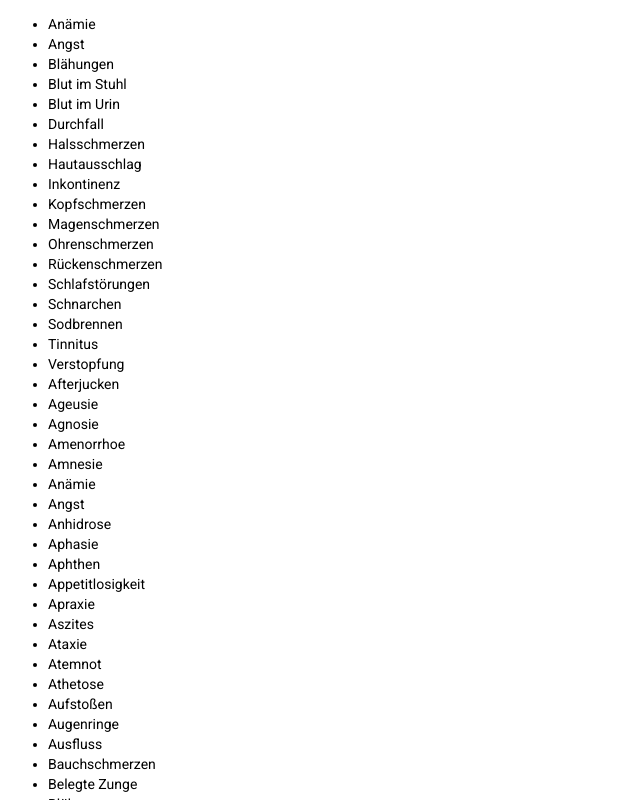
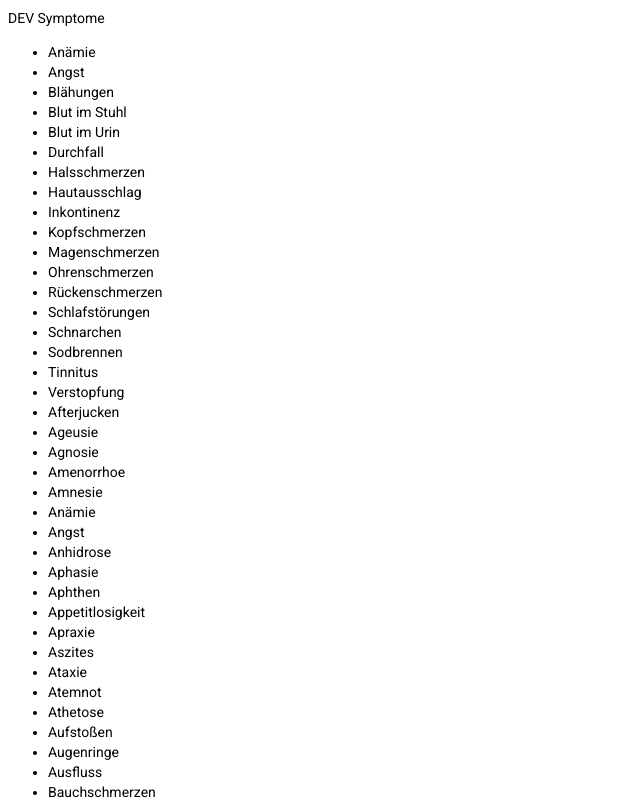
Before and after one commit to quarano/coronareportfrontend, an Angular app: page / in a window 1280 px wide. Shown: the top 800 px of the page, without its empty margins (0-640 px from the left). Built offline with nearby package versions, Linux system fonts and the light colour scheme; data requests are answered from the project's data file.

Commit message:
Added text for checking deployment

```diff
--- a/src/app/app.component.html
+++ b/src/app/app.component.html
@@ -1,3 +1,4 @@
+<p>DEV Symptome</p>
 <ul>
     <li *ngFor="let symptom of symptoms">{{symptom.name}}</li>
 </ul>
```
